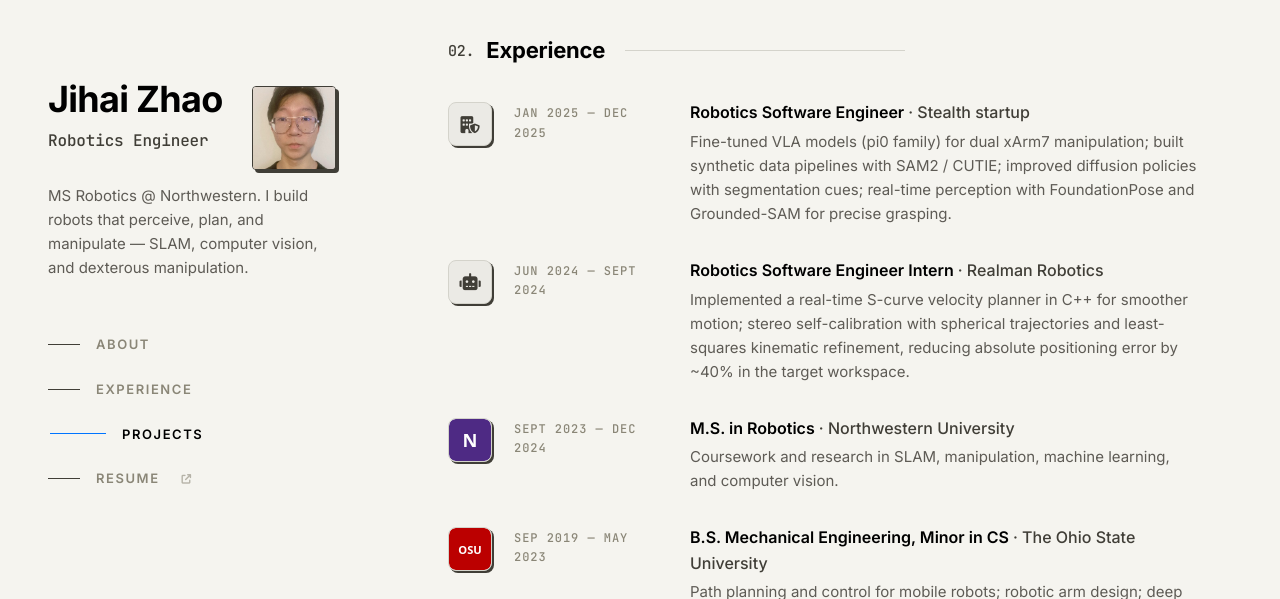
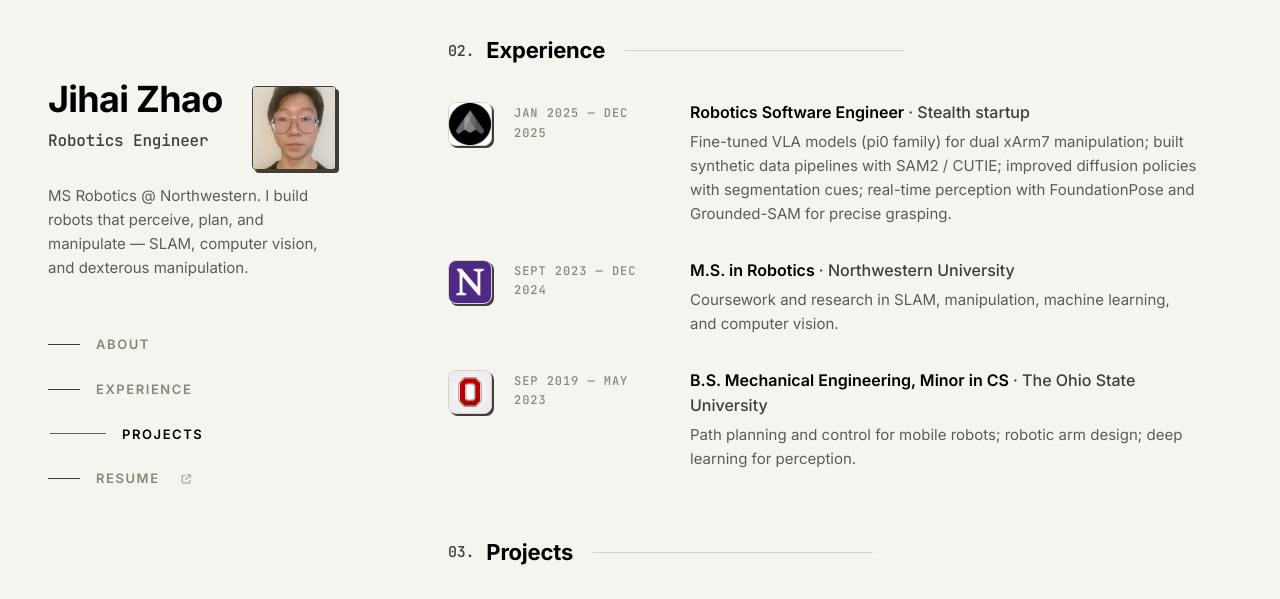
Before and after one commit to JihaiZhao/jihaizhao.github.io, a Jekyll site: the page preview.html, which Jekyll copies as it is, in a window 1280 px wide and 900 px high, scrolled down 658 px, cut to the strip 0-599 px from the top of the window. Built offline with Jekyll 4.4.1, drawn with Linux system fonts in a browser that asks for light colours.

Commit message:
Use custom experience logos; drop Realman internship
- Point Stealth / NU / OSU timeline marks to img/stealth.jpeg, N.jpeg, O.jpeg.
- Remove Realman Robotics intern entry from _config.yml and preview.html.
- Remove generated SVG tiles; bump stylesheet cache query.

Co-authored-by: Cursor <cursoragent@cursor.com>

```diff
--- a/_config.yml
+++ b/_config.yml
@@ -39,22 +39,17 @@ experience:
     org: Stealth startup
     period: Jan 2025 — Dec 2025
     detail: Fine-tuned VLA models (pi0 family) for dual xArm7 manipulation; built synthetic data pipelines with SAM2 / CUTIE; improved diffusion policies with segmentation cues; real-time perception with FoundationPose and Grounded-SAM for precise grasping.
-    icon: fa-solid fa-building-shield
-  - role: Robotics Software Engineer Intern
-    org: Realman Robotics
-    period: Jun 2024 — Sept 2024
-    detail: Implemented a real-time S-curve velocity planner in C++ for smoother motion; stereo self-calibration with spherical trajectories and least-squares kinematic refinement, reducing absolute positioning error by ~40% in the target workspace.
-    icon: fa-solid fa-robot
+    logo: /img/stealth.jpeg
   - role: M.S. in Robotics
     org: Northwestern University
     period: Sept 2023 — Dec 2024
     detail: Coursework and research in SLAM, manipulation, machine learning, and computer vision.
-    logo: /img/experience/northwestern.svg
+    logo: /img/N.jpeg
   - role: B.S. Mechanical Engineering, Minor in CS
     org: The Ohio State University
     period: Sep 2019 — May 2023
     detail: Path planning and control for mobile robots; robotic arm design; deep learning for perception.
-    logo: /img/experience/ohio-state.svg
+    logo: /img/O.jpeg
 
 # Project summaries (keyed by post 'link' field)
 project_summaries:
--- a/_includes/head.html
+++ b/_includes/head.html
@@ -9,7 +9,7 @@
   <link rel="canonical" href="{{ page.url | replace:'index.html','' | prepend: site.url }}">
   <link rel="alternate" type="application/rss+xml" title="RSS" href="feed.xml">
 
-  <link rel="stylesheet" href="/style.css?v=20260511">
+  <link rel="stylesheet" href="/style.css?v=20260512">
   <link rel="stylesheet" href="/css/font-awesome/css/all.min.css">
   <link rel="preconnect" href="https://fonts.googleapis.com">
   <link rel="preconnect" href="https://fonts.gstatic.com" crossorigin>
--- a/preview.html
+++ b/preview.html
@@ -7,7 +7,7 @@
   <title>Jihai Zhao — Robotics Engineer (PREVIEW)</title>
   <meta name="description" content="Jihai Zhao — Robotics Engineer. MS Robotics @ Northwestern. SLAM, manipulation, computer vision.">
 
-  <link rel="stylesheet" href="style.css?v=20260511">
+  <link rel="stylesheet" href="style.css?v=20260512">
   <link rel="stylesheet" href="css/font-awesome/css/all.min.css">
   <link rel="preconnect" href="https://fonts.googleapis.com">
   <link rel="preconnect" href="https://fonts.gstatic.com" crossorigin>
@@ -86,7 +86,7 @@
         <ol class="timeline">
           <li class="timeline-item">
             <div class="timeline-logo-cell">
-              <span class="timeline-logo timeline-logo--icon"><i class="fa-solid fa-building-shield" aria-hidden="true"></i></span>
+              <img class="timeline-logo" src="img/stealth.jpeg" alt="" width="48" height="48" loading="lazy">
             </div>
             <div class="timeline-main">
               <div class="timeline-period">Jan 2025 — Dec 2025</div>
@@ -98,19 +98,7 @@
           </li>
           <li class="timeline-item">
             <div class="timeline-logo-cell">
-              <span class="timeline-logo timeline-logo--icon"><i class="fa-solid fa-robot" aria-hidden="true"></i></span>
-            </div>
-            <div class="timeline-main">
-              <div class="timeline-period">Jun 2024 — Sept 2024</div>
-              <div class="timeline-body">
-                <h3 class="timeline-role">Robotics Software Engineer Intern <span class="timeline-org">· Realman Robotics</span></h3>
-                <p class="timeline-detail">Implemented a real-time S-curve velocity planner in C++ for smoother motion; stereo self-calibration with spherical trajectories and least-squares kinematic refinement, reducing absolute positioning error by ~40% in the target workspace.</p>
-              </div>
-            </div>
-          </li>
-          <li class="timeline-item">
-            <div class="timeline-logo-cell">
-              <img class="timeline-logo" src="img/experience/northwestern.svg" alt="" width="48" height="48" loading="lazy">
+              <img class="timeline-logo" src="img/N.jpeg" alt="" width="48" height="48" loading="lazy">
             </div>
             <div class="timeline-main">
               <div class="timeline-period">Sept 2023 — Dec 2024</div>
@@ -122,7 +110,7 @@
           </li>
           <li class="timeline-item">
             <div class="timeline-logo-cell">
-              <img class="timeline-logo" src="img/experience/ohio-state.svg" alt="" width="48" height="48" loading="lazy">
+              <img class="timeline-logo" src="img/O.jpeg" alt="" width="48" height="48" loading="lazy">
             </div>
             <div class="timeline-main">
               <div class="timeline-period">Sep 2019 — May 2023</div>
```
Also changed, not shown: img/N.jpeg (added), img/O.jpeg (added), img/experience/northwestern.svg (deleted), img/experience/ohio-state.svg (deleted), img/stealth.jpeg (added).
